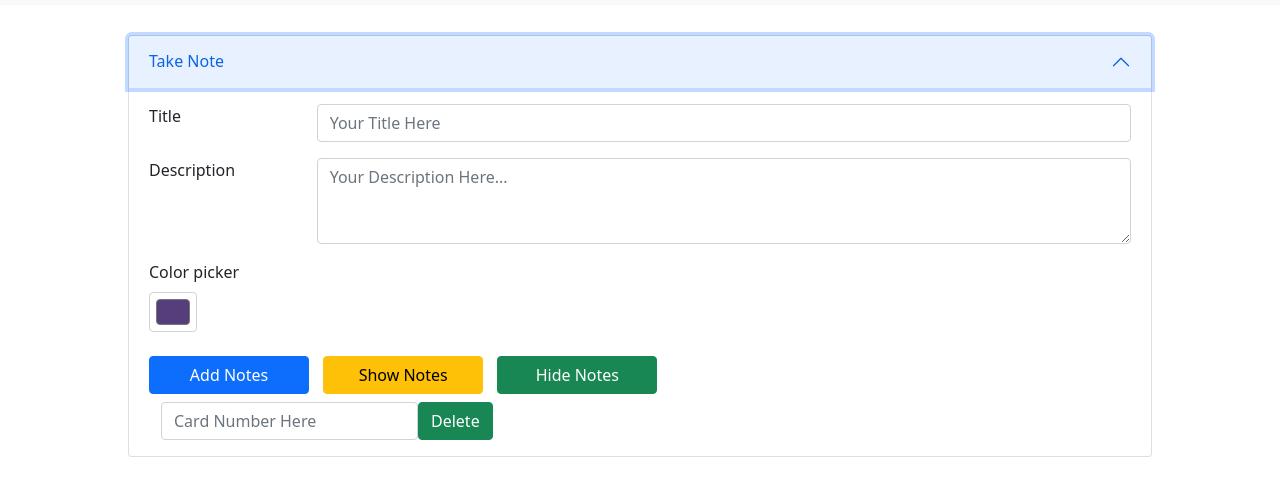
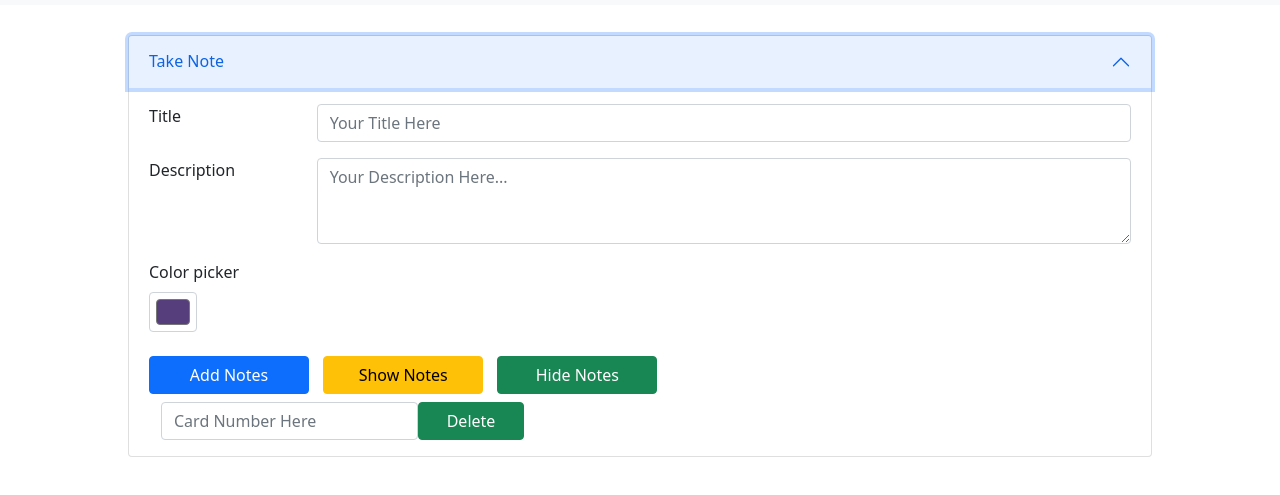
Before and after one commit to PriyanshuNegiCodes/To-Do-List, a plain HTML site: page index.html in a window 1280 px wide. Both pictures are taken after a click on the button "Take Note". Shown: the part 51-546 px from the top of the page. Drawn offline with nearby package versions, Linux system fonts and the light colour scheme.

Commit message:
Update styles.css

```diff
--- a/styles.css
+++ b/styles.css
@@ -3,7 +3,9 @@
     margin: auto;
     margin-top: 30px;
 }
-
+button{
+ width: 106px;
+}
 #note-container{
     /* margin: auto; */
     margin-top: 30px;
```
